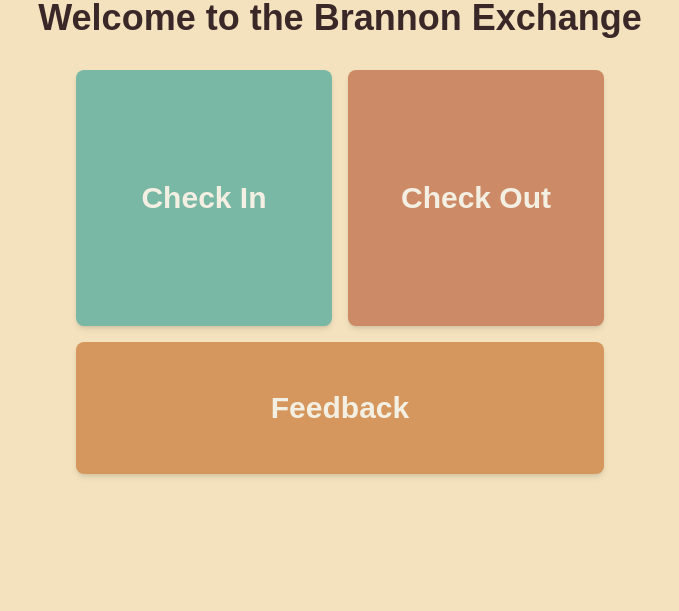
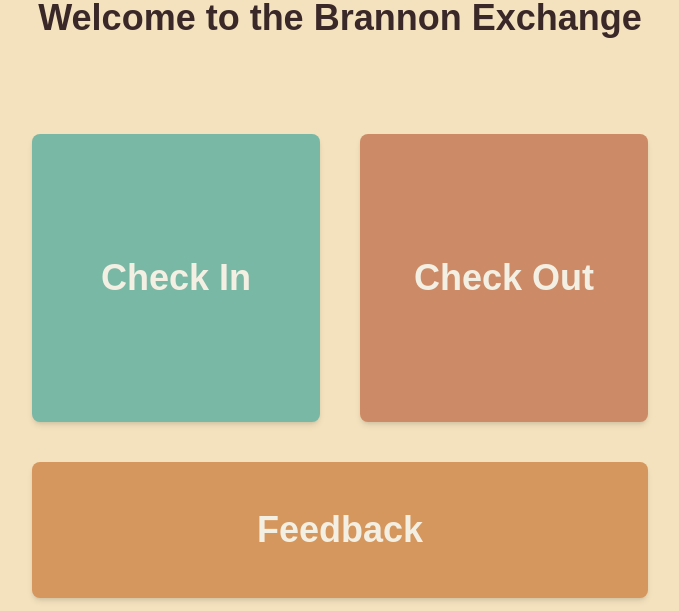
Before and after one commit to benkenobiwan/coworking-check-in-v2, a Next.js app: page / in a window 1280 px wide. Shown: the part 290-901 px from the top of the page, without its empty margins (300-979 px from the left). Before the commit the page ends 800 px from the top, so only its background shows below. Built offline with nearby package versions, Linux system fonts and the light colour scheme.

Commit message:
Improved home page formatting

```diff
--- a/app/components/Button.jsx
+++ b/app/components/Button.jsx
@@ -2,7 +2,7 @@ import Link from 'next/link'
 
 const Button = ({ href, children, style, className, onClick }) => {
   const commonStyles =
-    'text-[var(--accent)] font-bold rounded-lg text-3xl text-center flex items-center justify-center transition-all p-2 shadow-md hover:shadow-lg capitalize'
+    'text-[var(--accent)] font-bold rounded-lg text-4xl text-center flex items-center justify-center transition-all p-2 shadow-md hover:shadow-lg capitalize'
 
   const styleVariants = {
     blue: 'bg-[hsl(163,30%,60%)] hover:bg-[hsl(163,26%,50%)]',
--- a/app/page.js
+++ b/app/page.js
@@ -6,19 +6,19 @@ export default function Home() {
       <h1 className='text-4xl font-bold text-center'>
         Welcome to the Brannon Exchange
       </h1>
-      <div className='flex flex-col items-center gap-4 mt-8 w-full'>
-        <div className='flex justify-center gap-4 w-full'>
+      <div className='flex flex-col items-center gap-10 mt-24 w-full'>
+        <div className='flex justify-center gap-10 w-full'>
           <Button
             href='/check-in-out?direction=in'
             style='blue'
-            className='w-64 h-64 aspect-square'
+            className='w-72 h-72 aspect-square'
           >
             Check In
           </Button>
           <Button
             href='/check-in-out?direction=out'
             style='brown'
-            className='w-64 h-64 aspect-square'
+            className='w-72 h-72 aspect-square'
           >
             Check Out
           </Button>
@@ -26,7 +26,7 @@ export default function Home() {
         <Button
           href='/feedback'
           style='orange'
-          className='py-12 px-6 w-[calc((64+64+4)*4px)]'
+          className='py-12 px-6 w-[calc((72+72+10)*4px)]'
         >
           Feedback
         </Button>
```
